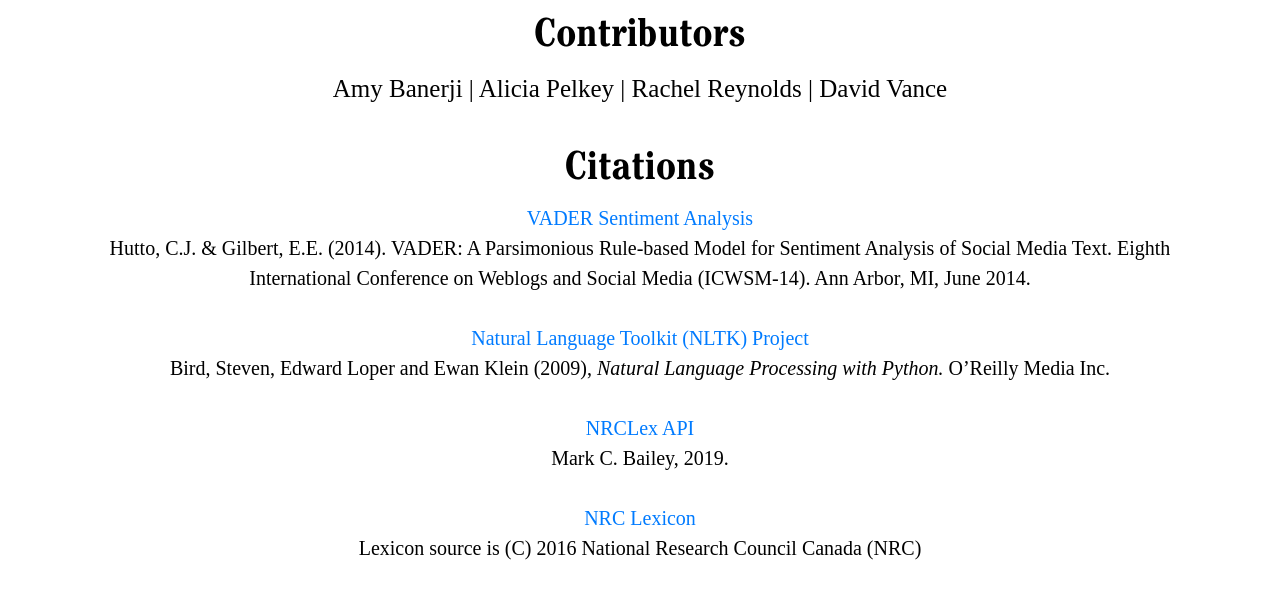
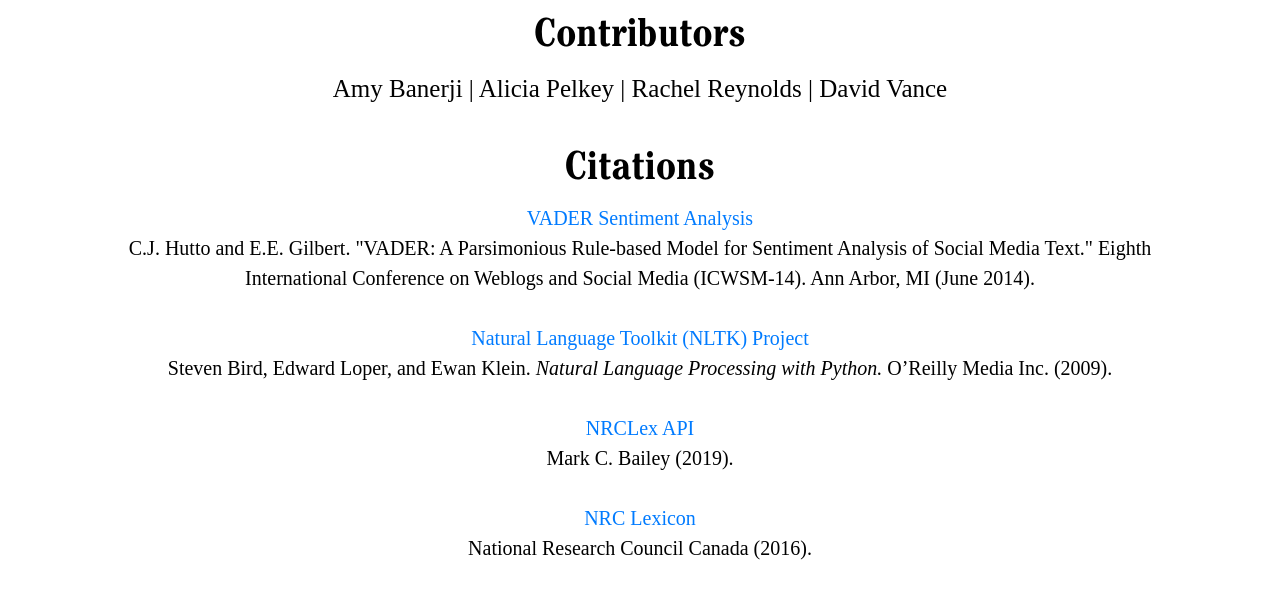
Before and after one commit to iCode13/News-Sentiment-Analysis-App, a Flask app: page / in a window 1280 px wide. Shown: the part 1343-1946 px from the top of the page. Run offline with Flask 2, Linux system fonts and the light colour scheme; some libraries are stand-ins or nearby versions; some web fonts are replaced.

Commit message:
edited citations

```diff
--- a/news_app/templates/index.html
+++ b/news_app/templates/index.html
@@ -45,19 +45,19 @@
 
             <ul>
                 <li><a href="https://github.com/cjhutto/vaderSentiment">VADER Sentiment Analysis</a>
-                    <li>Hutto, C.J. &amp Gilbert, E.E. (2014). VADER: A Parsimonious Rule-based Model for Sentiment Analysis of Social Media Text. Eighth International Conference on Weblogs and Social Media (ICWSM-14). Ann Arbor, MI, June 2014.</li>
+                    <li>C.J. Hutto and E.E. Gilbert. "VADER: A Parsimonious Rule-based Model for Sentiment Analysis of Social Media Text." Eighth International Conference on Weblogs and Social Media (ICWSM-14). Ann Arbor, MI (June 2014).</li>
                 </li>
                 <br>
                 <li><a href="https://www.nltk.org/">Natural Language Toolkit (NLTK) Project</a>
-                    <li>Bird, Steven, Edward Loper and Ewan Klein (2009), <i>Natural Language Processing with Python.</i> O’Reilly Media Inc.</li>
+                    <li>Steven Bird, Edward Loper, and Ewan Klein. <i>Natural Language Processing with Python.</i> O’Reilly Media Inc. (2009).</li>
                 </li>
                 <br>
                 <li><a href="https://github.com/metalcorebear/NRCLex">NRCLex API</a>
-                    <li>Mark C. Bailey, 2019.</li>
+                    <li>Mark C. Bailey (2019).</li>
                 </li>
                 <br>
                 <li><a href="http://sentiment.nrc.ca/lexicons-for-research/">NRC Lexicon</a>
-                    <li>Lexicon source is (C) 2016 National Research Council Canada (NRC)</li>
+                    <li>National Research Council Canada (2016).</li>
                 </li>
             </ul>
         </div>
```
